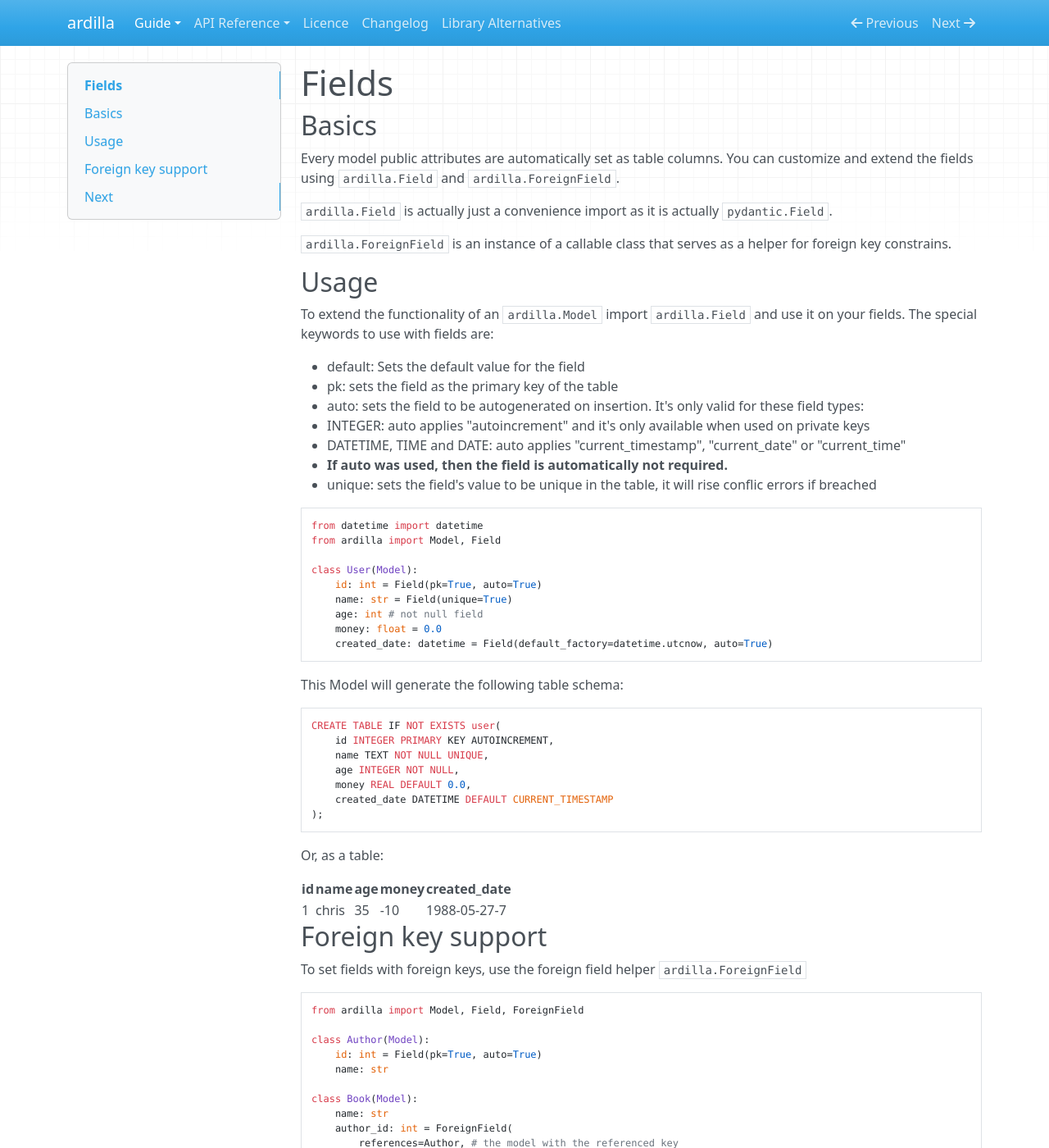
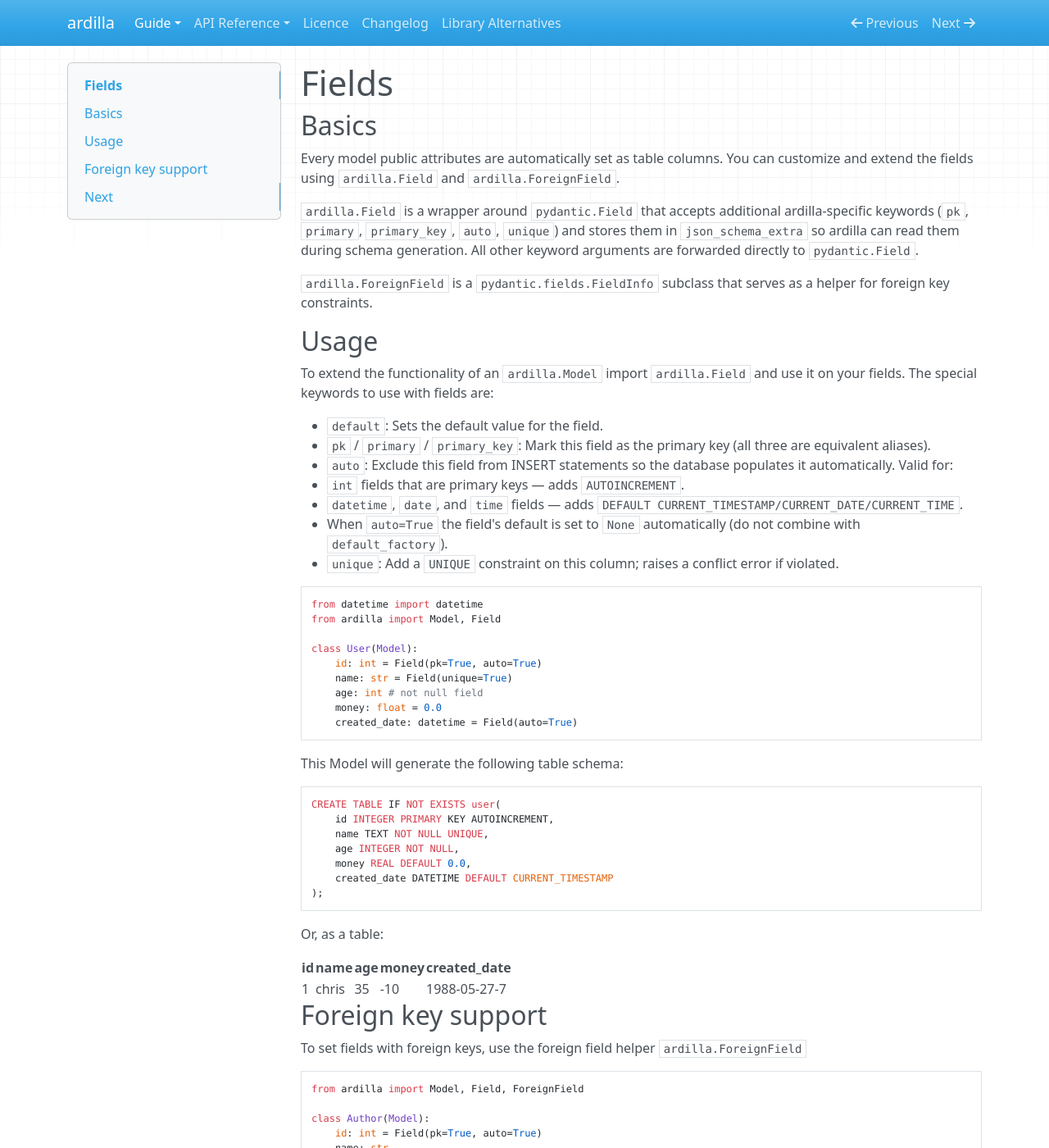
Before and after one commit to chrisdewa/ardilla, an MkDocs documentation site: the page built from docs/guide/fields.md, in a window 1280 px wide and 1400 px high. Shown: the whole window at 82% size. Built offline with MkDocs 1.6.1, drawn with Linux system fonts in a browser that asks for light colours; nearby versions of some CDN libraries.

Commit message:
doc updates for pydantic v2

````diff
--- a/.readthedocs.yaml
+++ b/.readthedocs.yaml
@@ -12,6 +12,6 @@
         - docs
 
 build:
-  os: ubuntu-22.04
+  os: ubuntu-24.04
   tools:
     python: "3.11"
--- a/docs/guide/fields.md
+++ b/docs/guide/fields.md
@@ -5,22 +5,22 @@
 Every model public attributes are automatically set as table columns.
 You can customize and extend the fields using `ardilla.Field` and `ardilla.ForeignField`.
 
-`ardilla.Field` is actually just a convenience import as it is actually `pydantic.Field`.
+`ardilla.Field` is a wrapper around `pydantic.Field` that accepts additional ardilla-specific keywords (`pk`, `primary`, `primary_key`, `auto`, `unique`) and stores them in `json_schema_extra` so ardilla can read them during schema generation. All other keyword arguments are forwarded directly to `pydantic.Field`.
 
-`ardilla.ForeignField` is an instance of a callable class that serves as a helper for foreign key constrains.
+`ardilla.ForeignField` is a `pydantic.fields.FieldInfo` subclass that serves as a helper for foreign key constraints.
 
 ## Usage
 
 To extend the functionality of an `ardilla.Model` import `ardilla.Field` and use it on your fields.
 The special keywords to use with fields are:
 
-- default: Sets the default value for the field
-- pk: sets the field as the primary key of the table
-- auto: sets the field to be autogenerated on insertion. It's only valid for these field types:
-  - INTEGER: auto applies "autoincrement" and it's only available when used on private keys
-  - DATETIME, TIME and DATE: auto applies "current_timestamp", "current_date" or "current_time"
-  - **If auto was used, then the field is automatically not required.**
-- unique: sets the field's value to be unique in the table, it will rise conflic errors if breached
+- `default`: Sets the default value for the field.
+- `pk` / `primary` / `primary_key`: Mark this field as the primary key (all three are equivalent aliases).
+- `auto`: Exclude this field from INSERT statements so the database populates it automatically. Valid for:
+  - `int` fields that are primary keys — adds `AUTOINCREMENT`.
+  - `datetime`, `date`, and `time` fields — adds `DEFAULT CURRENT_TIMESTAMP/CURRENT_DATE/CURRENT_TIME`.
+  - When `auto=True` the field's default is set to `None` automatically (do not combine with `default_factory`).
+- `unique`: Add a `UNIQUE` constraint on this column; raises a conflict error if violated.
 
 ```py
 from datetime import datetime
@@ -31,7 +31,7 @@
     name: str = Field(unique=True)
     age: int # not null field
     money: float = 0.0
-    created_date: datetime = Field(default_factory=datetime.utcnow, auto=True)
+    created_date: datetime = Field(auto=True)
 ```
 
 This Model will generate the following table schema:
````
Also changed, not shown: docs/api_ref/model.md (+2 -2 lines), docs/changelog.md (+9 -0 lines), docs/guide/engine.md (+1 -1 lines), docs/guide/getting_started.md (+2 -2 lines), docs/guide/models.md (+5 -5 lines).
